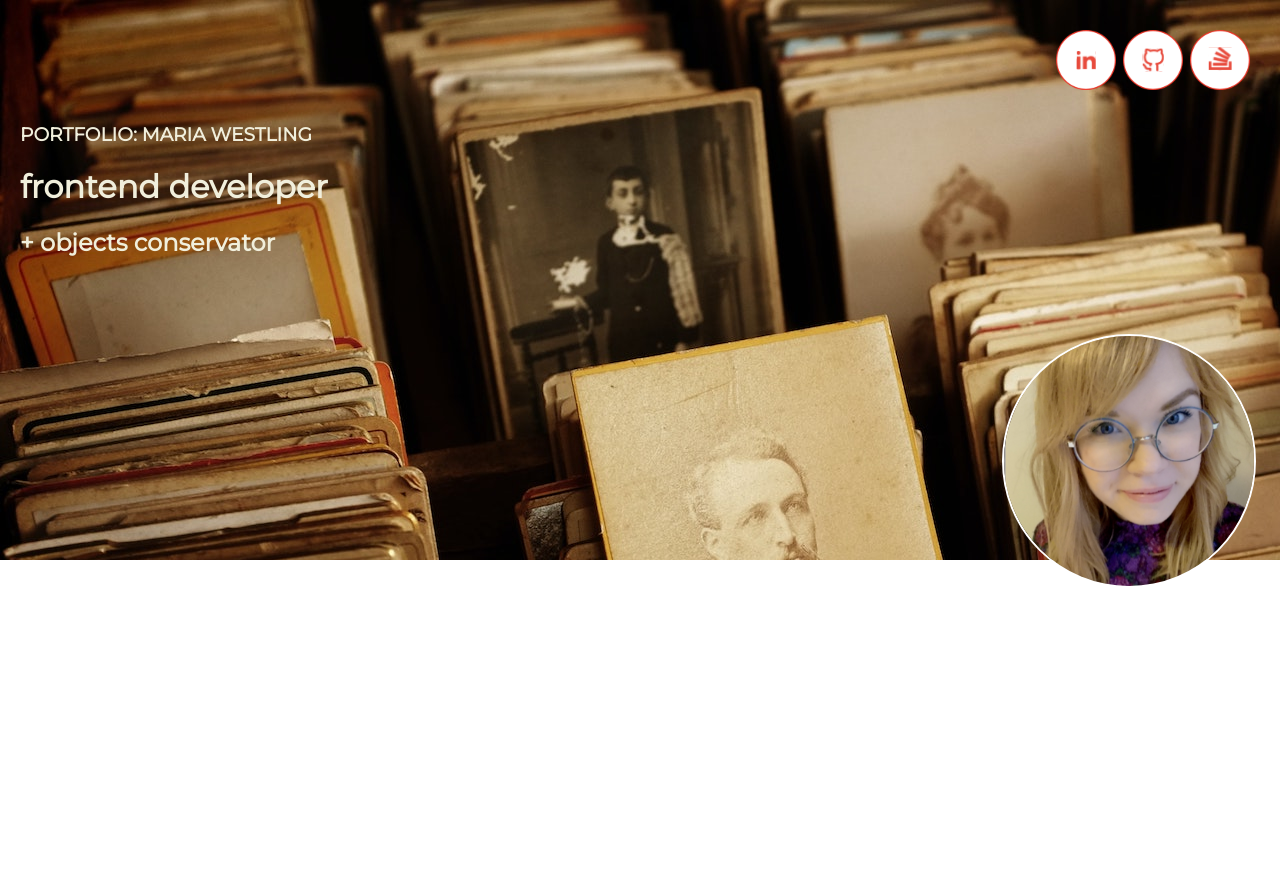
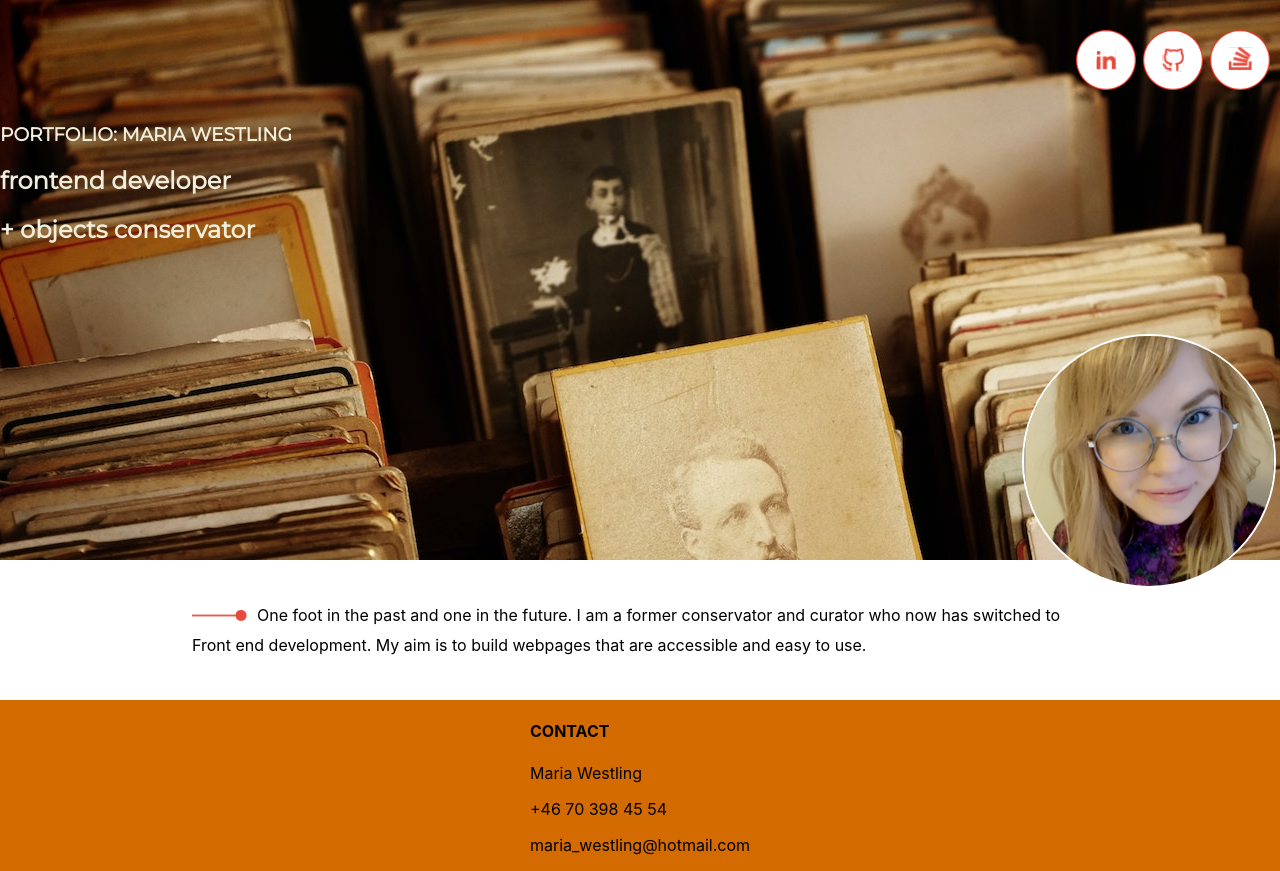
Before and after one commit to Technigo/project-react-portfolio, a React (Create React App) app: page / in a window 1280 px wide. Before the commit the page ends 800 px from the top, so only its background shows below. Built offline with nearby package versions, Linux system fonts and the light colour scheme.

Commit message:
started footer

```diff
--- a/src/App.js
+++ b/src/App.js
@@ -1,10 +1,23 @@
 import React from 'react'
+import styled from 'styled-components'
 import { Header } from './components/Header'
+import { Intro } from './components/Intro'
+import { Footer } from './components/Footer'
 
 export const App = () => {
   return (
-    <div className="outerWrapper">
+    <OuterWrapper>
       <Header />
-    </div>
+      <Intro />
+      <Footer />
+    </OuterWrapper>
   )
 }
+
+export const OuterWrapper = styled.section`
+  width: 100%;
+  display: flex;
+  flex-direction: column;
+  align-items: center;
+  justify-content: center;
+`
--- /dev/null
+++ b/src/components/Footer.js
@@ -0,0 +1,31 @@
+import React from 'react'
+import styled from 'styled-components'
+
+export const Footer = () => {
+  return (
+    <FooterWrapper>
+      <FooterText>
+        <h4>CONTACT</h4>
+        <FooterInformation>
+          <p>Maria Westling</p>
+          <p>+46 70 398 45 54</p>
+          <p>maria_westling@hotmail.com</p>
+        </FooterInformation>
+      </FooterText>
+    </FooterWrapper>
+  )
+}
+
+export const FooterWrapper = styled.footer`
+background-color: #D36B00;
+width: 100%;
+display: flex;
+justify-content: center;
+`
+
+export const FooterText = styled.div`
+`
+
+export const FooterInformation = styled.div`
+
+`
--- a/src/components/Header.js
+++ b/src/components/Header.js
@@ -10,7 +10,8 @@ import headerpicture from './images/headerpicture.jpg'
 
 export const Header = () => {
   return (
-    <HeaderStyle>
+    <HeaderWrapper>
+      <HeaderContent>
         <SoMeHeader>
           <SoMeLink> <a href="https://www.linkedin.com/in/maria-westling-a6327315b/"><img src={linkedin} alt="Linkedin" /></a></SoMeLink>
           <SoMeLink><a href="https://github.com/marwebdesign"> <img src={github} alt="Github" /></a></SoMeLink>
@@ -22,11 +23,12 @@ export const Header = () => {
           <h2>+ objects conservator</h2>
         </HeaderText>
         <ProfileImage src={profileimg} alt="profile" />
-    </HeaderStyle>
+      </HeaderContent>
+    </HeaderWrapper>
   )
 }
 
-export const HeaderStyle = styled.header`
+export const HeaderWrapper = styled.header`
 padding: 20px;
 width: 100%;
 position: relative;
@@ -34,6 +36,8 @@ height: 520px;
 background-image: url(${headerpicture});
 color: #F1EFDC;
 font-family: 'Montserrat', sans-serif;
+`
+export const HeaderContent = styled.div`
 `
 
 export const SoMeHeader = styled.div`
@@ -43,7 +47,7 @@ justify-content: flex-end;
 gap: 7px;
 `
 export const HeaderText = styled.div`
-
+width: 90%;
 `
 
 export const ProfileImage = styled.img`
--- /dev/null
+++ b/src/components/Intro.js
@@ -0,0 +1,34 @@
+import React from 'react'
+import styled from 'styled-components'
+import startfigure from './images/startfigure.svg'
+
+export const Intro = () => {
+  return (
+    <InnerWrapper>
+      <IntroContent>
+        <img src={startfigure} alt="Intro figure" />
+        <IntroText>One foot in the past and one in the future.
+          I am a former conservator and curator who now has switched to Front end development.
+          My aim is to build webpages that are accessible and easy to use.
+        </IntroText>
+      </IntroContent>
+    </InnerWrapper>
+  )
+}
+
+export const InnerWrapper = styled.section`
+width: 90%;
+@media (min-width: 1025px) {
+  width: 70%;
+}
+`
+
+export const IntroContent = styled.div`
+display: block;
+line-height: 30px;
+padding: 40px 0px;
+`
+export const IntroText = styled.p`
+display: inline;
+margin: 10px
+`
--- a/src/index.css
+++ b/src/index.css
@@ -11,10 +11,3 @@ code {
   font-family: source-code-pro, Menlo, Monaco, Consolas, "Courier New",
     monospace;
 }
-
-.outerWrapper {
-  width: 100%;
-  display: flex;
-  align-items: center;
-  justify-content: center;
-}
```
Also changed, not shown: src/components/images/startfigure.svg (renamed from src/components/images/start-figure.svg). Lines whose indentation alone changed are shown as unchanged.
